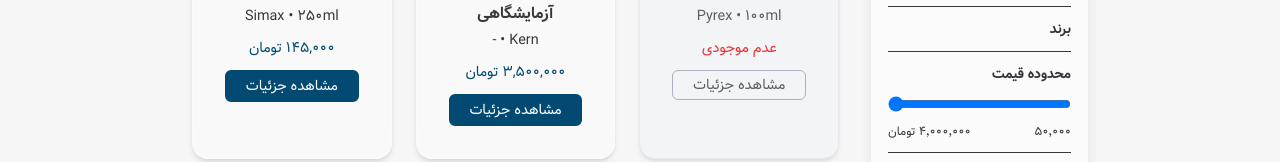
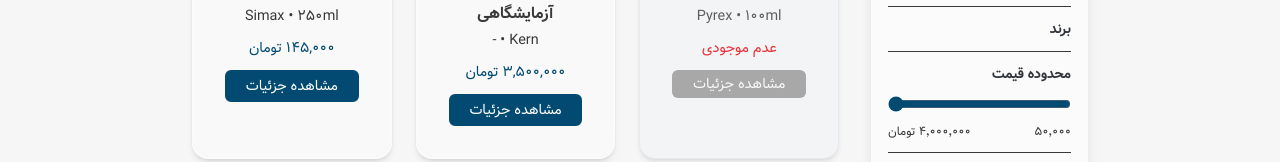
Before and after one commit to narjeslachinov/master-unilab, a Next.js app: page /products in a window 1280 px wide. Shown: the part 487-649 px from the top of the page. Built offline with nearby package versions, Linux system fonts and the light colour scheme; some icons are missing.

Commit message:
refactor:changing disable button style

```diff
--- a/src/components/ui/button-variants.ts
+++ b/src/components/ui/button-variants.ts
@@ -24,6 +24,8 @@ export const buttonVariants = cva(
 
     "disabled:pointer-events-none",
     "disabled:opacity-50",
+    "disabled:bg-secondary",
+    "disabled:border-0",
   ].join(" "),
   {
     variants: {
--- a/src/features/products/components/filter/ProductFilters.tsx
+++ b/src/features/products/components/filter/ProductFilters.tsx
@@ -171,7 +171,7 @@ export default function ProductFilters({
             step={50_000}
             value={maxPrice}
             onChange={(event) => onMaxPriceChange(Number(event.target.value))}
-            className="text-accent-1 w-full"
+            className="w-full accent-sky-900"
           />
 
           <div className="text-gray mt-1 flex justify-between text-xs">
--- a/src/features/products/components/listing/ProductCard.tsx
+++ b/src/features/products/components/listing/ProductCard.tsx
@@ -112,20 +112,21 @@ export default function ProductCard({ product }: ProductCardProps) {
           </p>
         )}
 
-        <Button
-          className={cn(
-            "customeSmallText block w-full rounded-md py-1",
-            "transition-all duration-300",
-            !isAvailable && [
-              "cursor-not-allowed",
-              "border border-gray-400",
-              "text-gray bg-gray-100",
-            ],
-          )}
-          aria-disabled={!isAvailable}
-        >
-          مشاهده جزئیات
-        </Button>
+        {isAvailable ? (
+          <Button
+            asChild
+            className="customeSmallText block w-full rounded-md py-1"
+          >
+            <Link href={`/productDetails/${product.id}`}>مشاهده جزئیات</Link>
+          </Button>
+        ) : (
+          <Button
+            disabled
+            className="customeSmallText block w-full rounded-md py-1"
+          >
+            مشاهده جزئیات
+          </Button>
+        )}
       </div>
     </article>
   );
```
